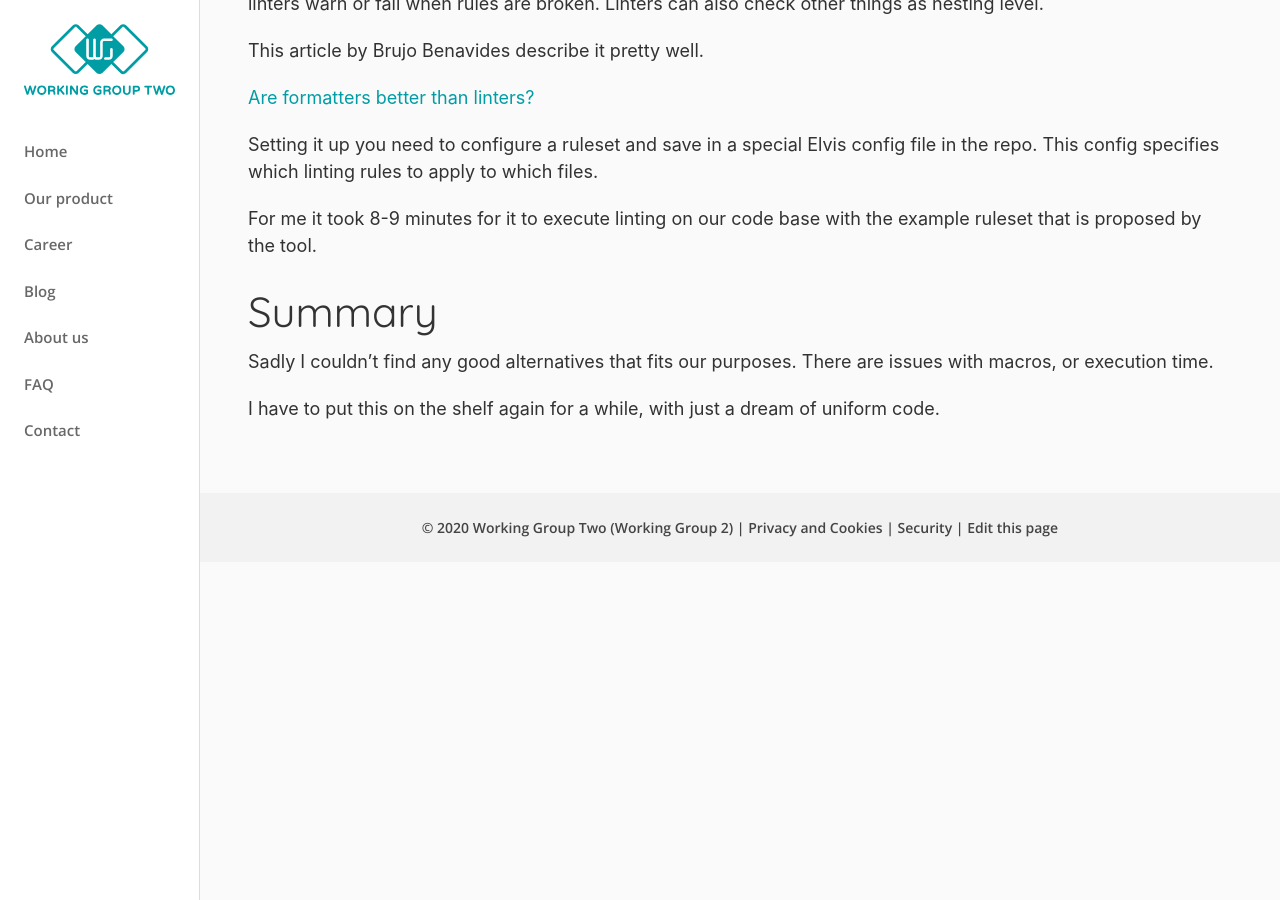
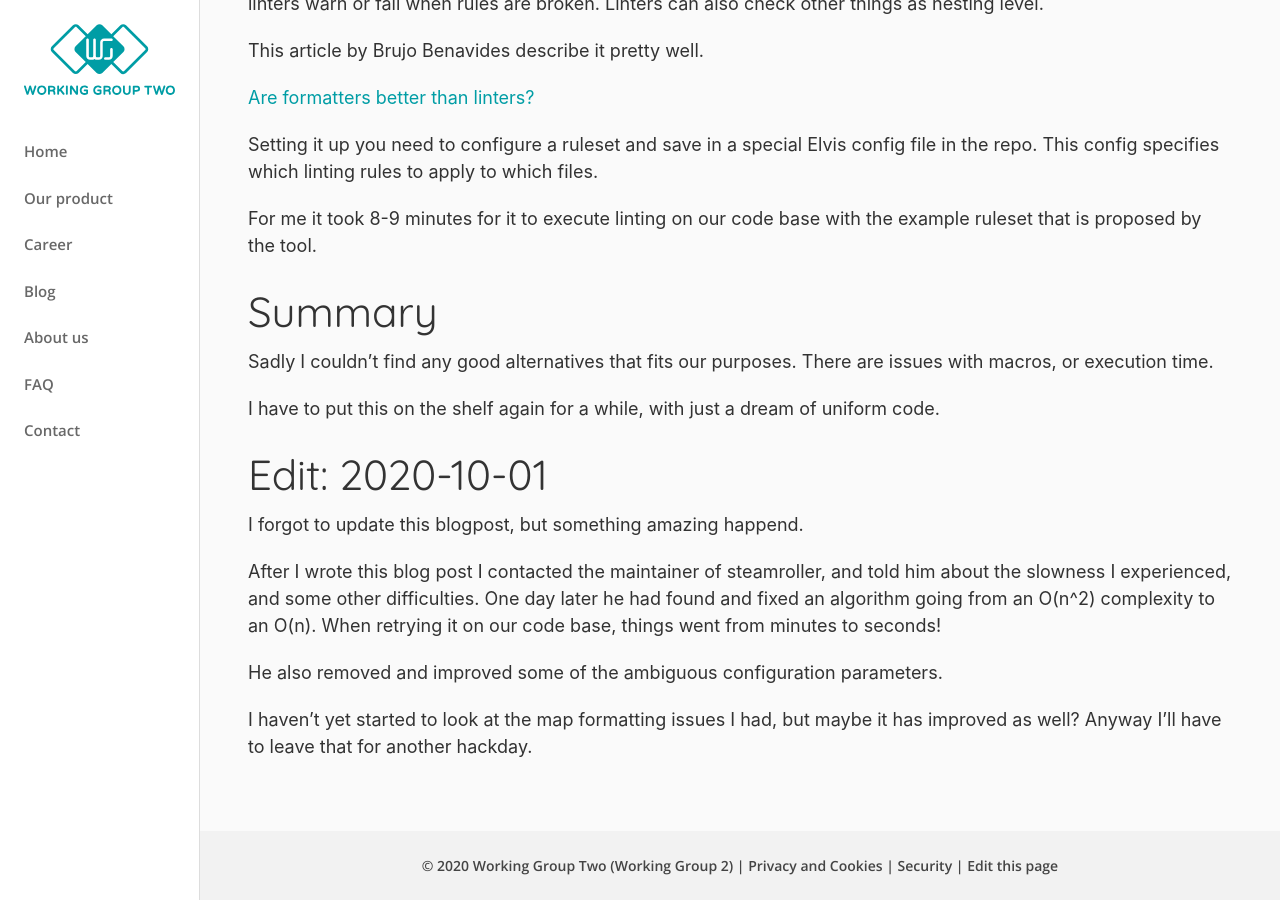
Before and after one commit to working-group-two/engineering-blog, a Jekyll site: the page built from pages/blog/_posts/2020-05-18-formatting-erlang.md, in a window 1280 px wide and 900 px high, scrolled down 6455 px. Built offline with Jekyll 4.4.1, drawn with Linux system fonts in a browser that asks for light colours; nearby versions of some CDN libraries; before the commit the page ends 7017 px from its top, so only the background shows below that.

Commit message:
Update to the erlang blog article

```diff
--- a/pages/blog/_posts/2020-05-18-formatting-erlang.md
+++ b/pages/blog/_posts/2020-05-18-formatting-erlang.md
@@ -315,3 +315,20 @@
 
 I have to put this on the shelf again for a while, with just a dream
 of uniform code.
+
+# Edit: 2020-10-01
+
+I forgot to update this blogpost, but something amazing happend.
+
+After I wrote this blog post I contacted the maintainer of
+steamroller, and told him about the slowness I experienced, and some
+other difficulties.  One day later he had found and fixed an algorithm
+going from an O(n^2) complexity to an O(n). When retrying it on our
+code base, things went from minutes to seconds!
+
+He also removed and improved some of the ambiguous configuration
+parameters.
+
+I haven't yet started to look at the map formatting issues I had, but
+maybe it has improved as well? Anyway I'll have to leave that for
+another hackday.
```
